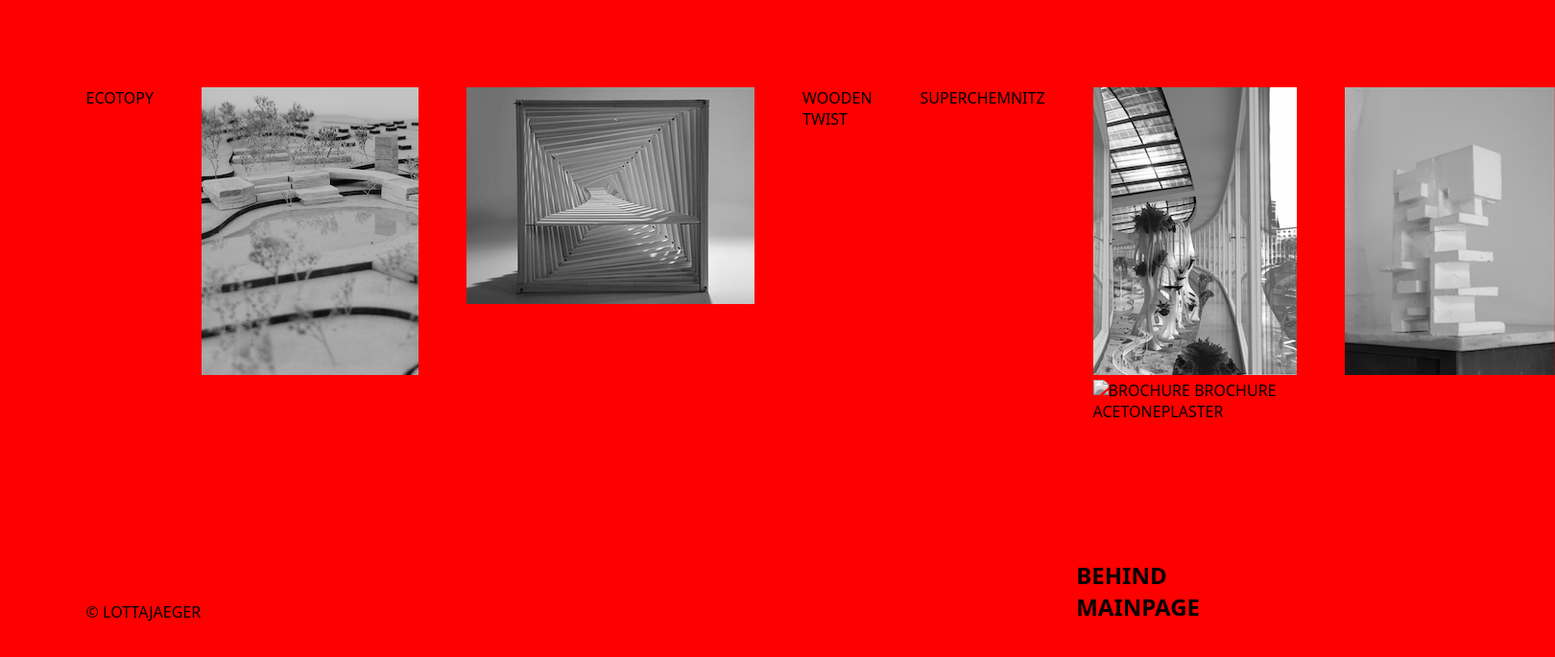
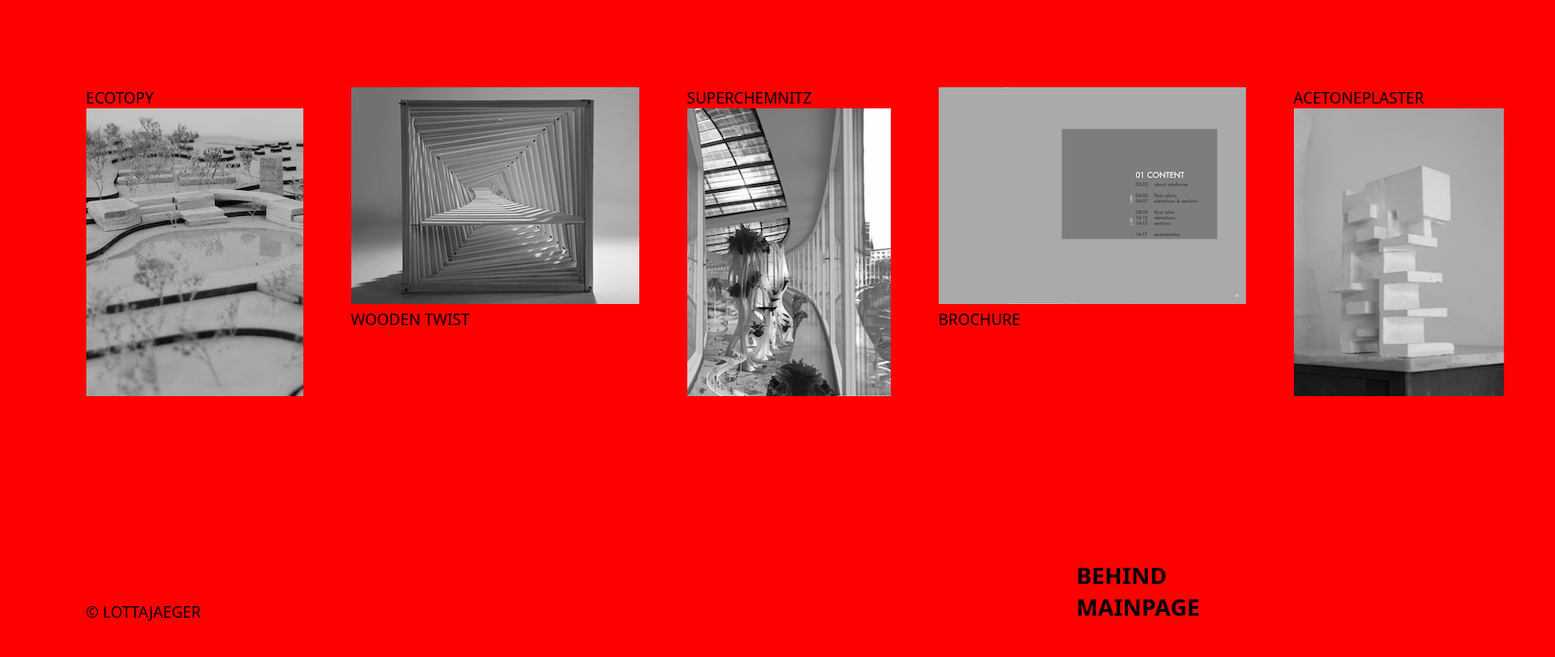
Before and after one commit to ljaeger12435/midterm, a plain HTML site: page projects.html in a window 1280 px wide. Shown: the part 101-786 px from the top of the page at 96% size, 1620 px wide, since content can reach past the window. Drawn offline with Linux system fonts and the light colour scheme.

Commit message:
Update projects.html

```diff
--- a/projects.html
+++ b/projects.html
@@ -18,30 +18,39 @@
 
     <div class="projectflex">
 
-     <a href="ecotopy.html">ECOTOPY</a> <a href="ecotopy.html"><img src="/images/ökotopie.jpg" alt="ECOTOPY" class="hover-effect"></a>
+        <div class="flex column">
 
-     <a href="woodentwist.html"><img src="/images/woodentwist.jpg" alt="WOODEN TWIST" class="hover-effect"></a>
-        <a href="woodentwist.html">WOODEN TWIST</a>
+            <a href="ecotopy.html">ECOTOPY</a> <a href="ecotopy.html"><img src="/images/ökotopie.jpg" alt="ECOTOPY" class="hover-effect"></a>
+        </div>
 
 
-     <a href="superchemnitz.html">SUPERCHEMNITZ</a><p><a href="superchemnitz.html"><img src="/images/superchemnitz.jpg" alt="SUPERCHEMNITZ" class="hover-effect"></a>
+<div class="flex column">
+
+         <a href="woodentwist.html"><img src="/images/woodentwist.jpg" alt="WOODEN TWIST" class="hover-effect"></a>
+            <a href="woodentwist.html">WOODEN TWIST</a>
+</div>
 
 
-     <a href="brochure.html"><img src="/images/brochure.img.jpg" alt="BROCHURE" class="hover-effect"></a>
-            <a href="brochure.html">BROCHURE </a>
+     <div class="flex column"><a href="superchemnitz.html">SUPERCHEMNITZ</a><a href="superchemnitz.html"><img src="/images/superchemnitz.jpg" alt="SUPERCHEMNITZ" class="hover-effect"></a></div>
 
 
-     <a href="acetoneplaster.html">ACETONEPLASTER</a> <p><a href="acetoneplaster.html"><img src="/images/acetoneplaster.png" alt="ACETONEPLASTER" class="hover-effect"></a>
+     <div class="flex column">
+         <a href="brochure.html"><img src="/images/brochure.jpg" alt="BROCHURE" class="hover-effect"></a>
+                <a href="brochure.html">BROCHURE </a>
+     </div>
 
+     <div class="flex column">
+         <a href="acetoneplaster.html">ACETONEPLASTER</a> <a href="acetoneplaster.html"><img src="/images/acetoneplaster.png" alt="ACETONEPLASTER" class="hover-effect"></a>
 
+     </div>
 
 
     </div>
 
     <div class="sidebar">
         <h2>
-            <p><a href="behind.html">BEHIND</a></p></h2>
-       <h2> <p><a href="index.html">MAINPAGE</a></p></h2>
+            <p><a class="beige"  href="behind.html">BEHIND</a></p></h2>
+       <h2> <p><a  class="beige" href="index.html">MAINPAGE</a></p></h2>
     </div>
 
     <div>
```
